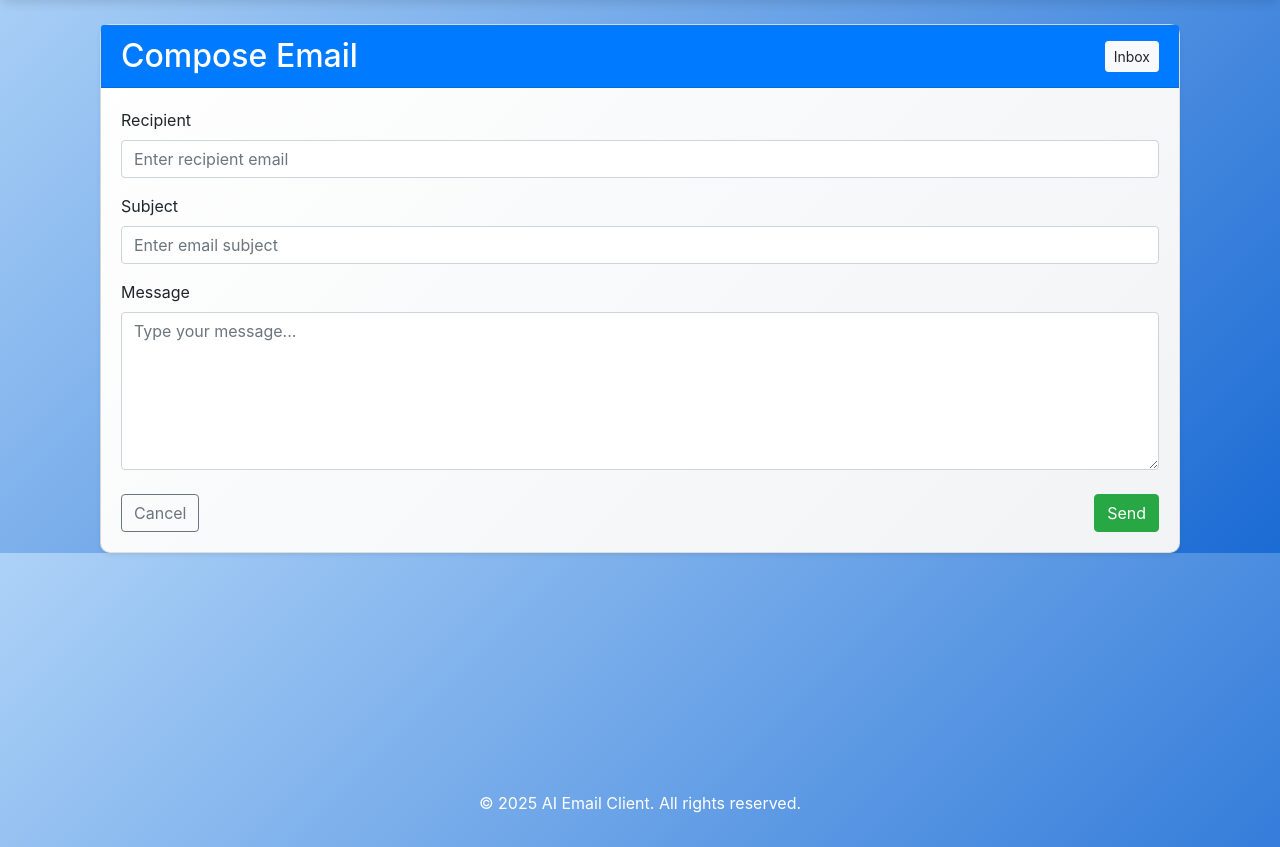
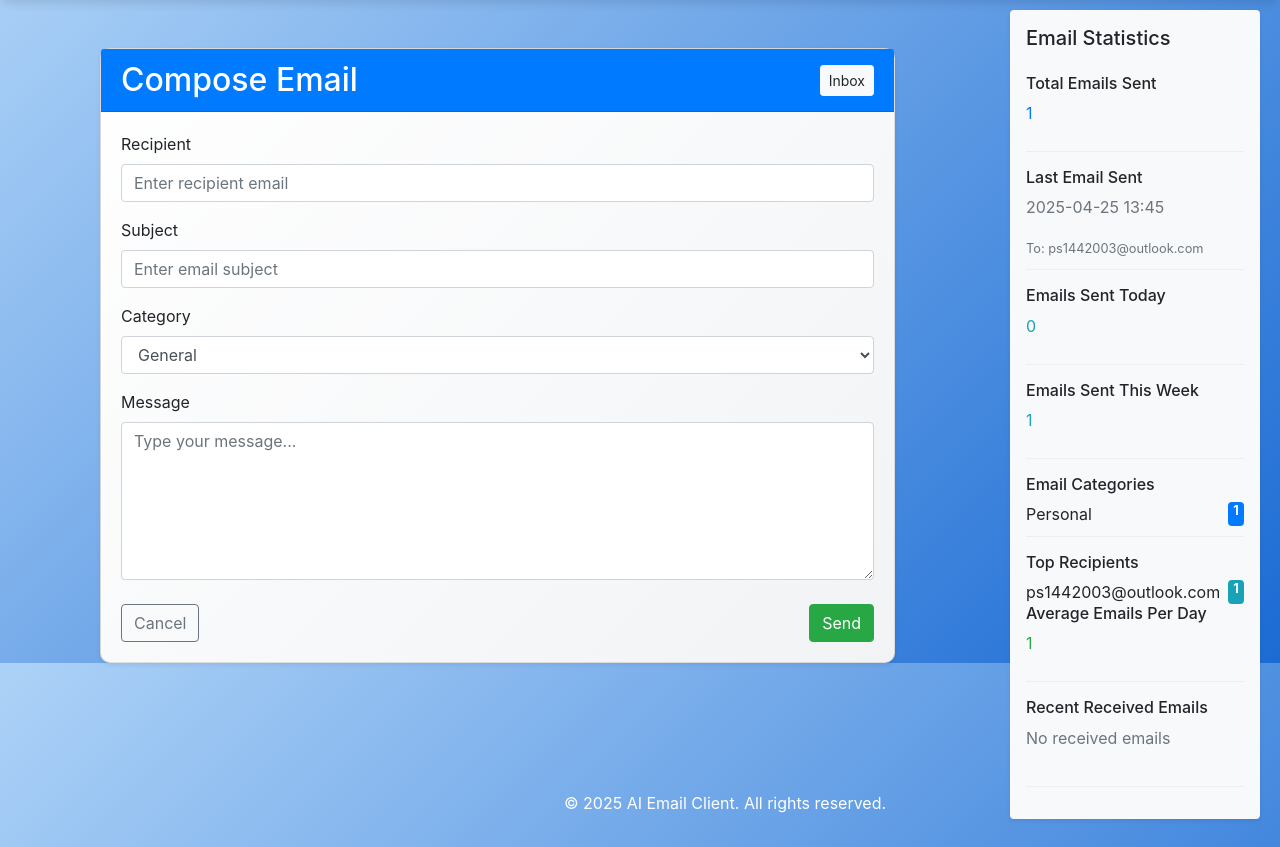
Before and after one commit to ProtoSol/AI-Email-Client, a Flask app: page /compose in a window 1280 px wide; the page is wider, and only the part inside the window is pictured. Shown: the part 70-917 px from the top of that part. Run offline with Flask 3, Linux system fonts and the light colour scheme; a user stored in the database is signed in; some libraries are stand-ins or nearby versions.

Commit message:
Categorization works

```diff
--- a/Project/forms.py
+++ b/Project/forms.py
@@ -1,6 +1,6 @@
 # app/forms.py
 from flask_wtf import FlaskForm
-from wtforms import StringField, PasswordField, SubmitField, FileField, TextAreaField, BooleanField
+from wtforms import StringField, PasswordField, SubmitField, FileField, TextAreaField, BooleanField, SelectField
 from wtforms.validators import DataRequired, Length, Email, EqualTo, ValidationError
 from Project.models import User
 from flask_wtf.file import FileAllowed
@@ -51,6 +51,12 @@ class ComposeEmailForm(FlaskForm):
     recipient = StringField('Recipient', validators=[DataRequired(), Email()])
     subject = StringField('Subject', validators=[DataRequired()])
     body = TextAreaField('Body', validators=[DataRequired()])
+    category = SelectField('Category',
+                         choices=[('General', 'General'),
+                                ('Work', 'Work'),
+                                ('Personal', 'Personal'),
+                                ('Important', 'Important')],
+                         validators=[DataRequired()])
     submit = SubmitField('Send')
 
 class RequestResetForm(FlaskForm):
--- a/Project/models.py
+++ b/Project/models.py
@@ -54,6 +54,7 @@ class Email(db.Model):
     body = db.Column(db.Text, nullable=False)
     date = db.Column(db.DateTime, nullable=False, default=datetime.utcnow)
     sender_id = db.Column(db.Integer, db.ForeignKey('user.id'), nullable=False)
+    category = db.Column(db.String(20), nullable=False, default='General')
 
     def __repr__(self):
-        return f"Email('{self.subject}', '{self.date}')"
+        return f"Email('{self.subject}', '{self.date}', '{self.category}')"
--- a/Project/routes.py
+++ b/Project/routes.py
@@ -7,6 +7,7 @@ from flask_login import login_user, current_user, logout_user, login_required
 from PIL import Image
 import os
 import secrets
+from datetime import datetime, timedelta
 
 # LOGIC FOR SAVING PROFILE PICTURE
 def save_picture(form_picture, old_picture):
@@ -48,7 +49,7 @@ def summarize():
 def home():
     if current_user.is_authenticated:
         return redirect(url_for('inbox'))
-    return render_template('home.html')
+    return render_template('home.html', datetime=datetime, timedelta=timedelta, Email=Email)
 
 # Register
 @app.route('/register', methods=['GET', 'POST'])
@@ -64,7 +65,7 @@ def register():
         db.session.commit()
         flash('Account created successfully!', 'success')
         return redirect(url_for('login'))
-    return render_template('register.html', form=form)
+    return render_template('register.html', form=form, datetime=datetime, timedelta=timedelta, Email=Email)
 
 # Login
 @app.route('/login', methods=['GET', 'POST'])
@@ -80,7 +81,7 @@ def login():
             return redirect(url_for('inbox'))
         else:
             flash('Login failed. Check email and password.', 'danger')
-    return render_template('login.html', form=form)
+    return render_template('login.html', form=form, datetime=datetime, timedelta=timedelta, Email=Email)
 
 # Account
 @app.route('/account', methods=['GET', 'POST'])
@@ -100,7 +101,7 @@ def account():
         form.username.data = current_user.username
         form.email.data = current_user.email
     image_file = url_for('static', filename='profile_pics/' + current_user.image_file)
-    return render_template('account.html', title='Account', image_file=image_file, form=form)
+    return render_template('account.html', title='Account', image_file=image_file, form=form, datetime=datetime, timedelta=timedelta, Email=Email)
 
 # Logout
 @app.route('/logout')
@@ -120,7 +121,7 @@ def reset_request():
         else:
             flash('No account found with that email.', 'warning')
             return redirect(url_for('reset_request'))
-    return render_template('reset_request.html', title='Reset Password', form=form)
+    return render_template('reset_request.html', title='Reset Password', form=form, datetime=datetime, timedelta=timedelta, Email=Email)
 
 @app.route('/reset_password_form/<email>', methods=['GET', 'POST'])
 def reset_password_form(email):
@@ -133,7 +134,7 @@ def reset_password_form(email):
             db.session.commit()
             flash('Your password has been updated!', 'success')
             return redirect(url_for('login'))
-    return render_template('reset_password.html', title='Reset Password', form=form, email=email)
+    return render_template('reset_password.html', title='Reset Password', form=form, email=email, datetime=datetime, timedelta=timedelta, Email=Email)
 
 @app.route("/reset_password/<token>", methods=['GET', 'POST'])
 def reset_password(token):
@@ -149,21 +150,21 @@ def reset_password(token):
         db.session.commit()
         flash('Your password has been reset.', 'success')
         return redirect(url_for('login'))
-    return render_template('reset_password.html', title='Reset Password', form=form)
+    return render_template('reset_password.html', title='Reset Password', form=form, datetime=datetime, timedelta=timedelta, Email=Email)
 
 # Inbox
 @app.route("/inbox")
 @login_required
 def inbox():
     emails = Email.query.filter_by(recipient=current_user.email).all()
-    return render_template('inbox.html', emails=emails)
+    return render_template('inbox.html', emails=emails, datetime=datetime, timedelta=timedelta, Email=Email)
 
 # Sent
 @app.route("/sent")
 @login_required
 def sent():
     sent_emails = Email.query.filter_by(sender_id=current_user.id).all()
-    return render_template('sent.html', sent_emails=sent_emails)
+    return render_template('sent.html', sent_emails=sent_emails, datetime=datetime, timedelta=timedelta, Email=Email)
 
 
 @app.route("/email/<int:email_id>")
@@ -172,7 +173,7 @@ def view_email(email_id):
     email = Email.query.get_or_404(email_id)
     if email.sender_id != current_user.id and email.recipient != current_user.email:
         abort(403)
-    return render_template('view_email.html', email=email)
+    return render_template('view_email.html', email=email, datetime=datetime, timedelta=timedelta, Email=Email)
 
 # Delete
 @app.route("/email/<int:email_id>/delete", methods=['POST'])
@@ -198,24 +199,32 @@ def compose():
         if user:
             subject = form.subject.data
             body = form.body.data
-            email = Email(sender=current_user.email, recipient=recipient, subject=subject, body=body, sender_id=current_user.id)
+            category = form.category.data
+            email = Email(sender=current_user.email, recipient=recipient, subject=subject, body=body, sender_id=current_user.id, category=category)
             db.session.add(email)
             db.session.commit()
             flash('Your email has been sent!', 'success')
+            # Create a new form instance to clear the fields
+            form = ComposeEmailForm()
             return redirect(url_for('compose'))
         else:
             flash('The recipient email does not exist.', 'danger')
             return redirect(url_for('compose'))
-    return render_template('compose.html', form=form)
+    return render_template('compose.html', form=form, datetime=datetime, timedelta=timedelta, Email=Email)
+
+@app.route("/inbox/<category>")
+@login_required
+def inbox_category(category):
+    emails = Email.query.filter_by(recipient=current_user.email, category=category).all()
+    return render_template('inbox.html', emails=emails, selected_category=category, datetime=datetime, timedelta=timedelta, Email=Email)
+
+@app.route("/sent/<category>")
+@login_required
+def sent_category(category):
+    sent_emails = Email.query.filter_by(sender_id=current_user.id, category=category).all()
+    return render_template('sent.html', sent_emails=sent_emails, selected_category=category, datetime=datetime, timedelta=timedelta, Email=Email)
 
 # About
 @app.route('/about')
 def about():
-    return render_template('about.html', title='About')
-
-# # Sent Emails
-# @app.route("/sent_emails")
-# @login_required
-# def sent_emails():
-#     emails = Email.query.filter_by(sender=current_user).all()
-#     return render_template('sent_emails.html', emails=emails)
+    return render_template('about.html', title='About', datetime=datetime, timedelta=timedelta, Email=Email)
--- a/Project/templates/compose.html
+++ b/Project/templates/compose.html
@@ -11,8 +11,13 @@
     }
 
     @keyframes fadeIn {
-        from { opacity: 0; }
-        to { opacity: 1; }
+        from {
+            opacity: 0;
+        }
+
+        to {
+            opacity: 1;
+        }
     }
 
     .card {
@@ -23,8 +28,15 @@
     }
 
     @keyframes slideUp {
-        from { transform: translateY(20px); opacity: 0; }
-        to { transform: translateY(0); opacity: 1; }
+        from {
+            transform: translateY(20px);
+            opacity: 0;
+        }
+
+        to {
+            transform: translateY(0);
+            opacity: 1;
+        }
     }
 </style>
 
@@ -35,22 +47,30 @@
             <a href="{{ url_for('inbox') }}" class="btn btn-light btn-sm">Inbox</a>
         </div>
         <div class="card-body">
-            <form method="POST" action="{{ url_for('compose') }}">
+            <form method="POST" action="{{ url_for('compose') }}" onsubmit="clearDrafts()">
                 {{ form.hidden_tag() }}
                 <div class="mb-3">
                     <label for="recipient" class="form-label"><i class="bi bi-person-fill"></i> Recipient</label>
-                    {{ form.recipient(class="form-control", id="recipient", placeholder="Enter recipient email", required="required") }}
+                    {{ form.recipient(class="form-control", id="recipient", placeholder="Enter recipient email",
+                    required="required") }}
                 </div>
                 <div class="mb-3">
                     <label for="subject" class="form-label"><i class="bi bi-pencil-fill"></i> Subject</label>
-                    {{ form.subject(class="form-control", id="subject", placeholder="Enter email subject", required="required") }}
+                    {{ form.subject(class="form-control", id="subject", placeholder="Enter email subject",
+                    required="required") }}
+                </div>
+                <div class="mb-3">
+                    <label for="category" class="form-label"><i class="bi bi-tag-fill"></i> Category</label>
+                    {{ form.category(class="form-control", id="category", required="required") }}
                 </div>
                 <div class="mb-3">
                     <label for="body" class="form-label"><i class="bi bi-chat-dots-fill"></i> Message</label>
-                    {{ form.body(class="form-control", id="body", rows=6, placeholder="Type your message...", required="required") }}
+                    {{ form.body(class="form-control", id="body", rows=6, placeholder="Type your message...",
+                    required="required") }}
                 </div>
                 <div class="d-flex justify-content-between mt-4">
-                    <a href="{{ url_for('inbox') }}" class="btn btn-outline-secondary"><i class="bi bi-x-circle"></i> Cancel</a>
+                    <a href="{{ url_for('inbox') }}" class="btn btn-outline-secondary"><i class="bi bi-x-circle"></i>
+                        Cancel</a>
                     <button type="submit" class="btn btn-success"><i class="bi bi-send-fill"></i> Send</button>
                 </div>
             </form>
@@ -60,7 +80,7 @@
 
 <!-- Auto-save Drafts -->
 <script>
-    document.addEventListener("DOMContentLoaded", function() {
+    document.addEventListener("DOMContentLoaded", function () {
         const recipient = document.getElementById("recipient");
         const subject = document.getElementById("subject");
         const body = document.getElementById("body");
@@ -81,5 +101,11 @@
         subject.addEventListener("input", () => localStorage.setItem("draftSubject", subject.value));
         body.addEventListener("input", () => localStorage.setItem("draftBody", body.value));
     });
+
+    function clearDrafts() {
+        localStorage.removeItem("draftRecipient");
+        localStorage.removeItem("draftSubject");
+        localStorage.removeItem("draftBody");
+    }
 </script>
 {% endblock %}
--- a/Project/templates/layout.html
+++ b/Project/templates/layout.html
@@ -1,31 +1,23 @@
 <!-- app/templates/layout.html -->
 <!DOCTYPE html>
 <html lang="en">
+
 <head>
     <meta charset="UTF-8" />
     <meta name="viewport" content="width=device-width, initial-scale=1.0" />
     <title>{% block title %}AI Email Client{% endblock %}</title>
 
     <!-- Bootstrap CSS -->
-    <link
-        href="https://stackpath.bootstrapcdn.com/bootstrap/4.5.2/css/bootstrap.min.css"
-        rel="stylesheet"
-    />
+    <link href="https://stackpath.bootstrapcdn.com/bootstrap/4.5.2/css/bootstrap.min.css" rel="stylesheet" />
     <link rel="stylesheet" href="{{ url_for('static', filename='css/style.css') }}" />
 </head>
+
 <body>
     <!-- Navbar -->
     <nav class="navbar navbar-expand-lg navbar-dark bg-transparent">
         <a class="navbar-brand" href="{{ url_for('home') }}">AI Email Client</a>
-        <button
-            class="navbar-toggler"
-            type="button"
-            data-toggle="collapse"
-            data-target="#navbarNav"
-            aria-controls="navbarNav"
-            aria-expanded="false"
-            aria-label="Toggle navigation"
-        >
+        <button class="navbar-toggler" type="button" data-toggle="collapse" data-target="#navbarNav"
+            aria-controls="navbarNav" aria-expanded="false" aria-label="Toggle navigation">
             <span class="navbar-toggler-icon"></span>
         </button>
         <div class="collapse navbar-collapse" id="navbarNav">
@@ -64,10 +56,18 @@
         </div>
     </nav>
 
-
     <!-- Main Content -->
     <div class="container mt-4">
+        <div class="row">
+            <div class="col-md-9">
                 {% block content %}{% endblock %}
+            </div>
+            {% if current_user.is_authenticated %}
+            <div class="col-md-3">
+                {% include 'sidebar.html' %}
+            </div>
+            {% endif %}
+        </div>
     </div>
 
     <!-- Footer -->
@@ -76,11 +76,8 @@
     </footer>
 
     <!-- Bootstrap JS -->
-    <script
-        src="https://code.jquery.com/jquery-3.5.1.min.js"
-    ></script>
-    <script
-        src="https://stackpath.bootstrapcdn.com/bootstrap/4.5.2/js/bootstrap.bundle.min.js"
-    ></script>
+    <script src="https://code.jquery.com/jquery-3.5.1.min.js"></script>
+    <script src="https://stackpath.bootstrapcdn.com/bootstrap/4.5.2/js/bootstrap.bundle.min.js"></script>
 </body>
+
 </html>
--- /dev/null
+++ b/Project/templates/sidebar.html
@@ -0,0 +1,194 @@
+{% if current_user.is_authenticated %}
+<!-- Sidebar Component -->
+<div class="sidebar bg-light p-3 rounded shadow-sm">
+    <h5 class="mb-4">Email Statistics</h5>
+
+    <div class="stat-item mb-3">
+        <h6>Total Emails Sent</h6>
+        <p class="text-primary">{{ current_user.emails|length }}</p>
+    </div>
+
+    <div class="stat-item mb-3">
+        <h6>Last Email Sent</h6>
+        {% if current_user.emails %}
+        <p class="text-muted">{{ current_user.emails[-1].date.strftime('%Y-%m-%d %H:%M') }}</p>
+        <small class="text-muted">To: {{ current_user.emails[-1].recipient }}</small>
+        {% else %}
+        <p class="text-muted">No emails sent yet</p>
+        {% endif %}
+    </div>
+
+    <div class="stat-item mb-3">
+        <h6>Emails Sent Today</h6>
+        {% set today = namespace(count=0) %}
+        {% for email in current_user.emails %}
+        {% if email.date.date() == datetime.utcnow().date() %}
+        {% set today.count = today.count + 1 %}
+        {% endif %}
+        {% endfor %}
+        <p class="text-info">{{ today.count }}</p>
+    </div>
+
+    <div class="stat-item mb-3">
+        <h6>Emails Sent This Week</h6>
+        {% set week = namespace(count=0) %}
+        {% set week_start = datetime.utcnow().date() - timedelta(days=7) %}
+        {% for email in current_user.emails %}
+        {% if email.date.date() >= week_start %}
+        {% set week.count = week.count + 1 %}
+        {% endif %}
+        {% endfor %}
+        <p class="text-info">{{ week.count }}</p>
+    </div>
+
+    <div class="stat-item mb-3">
+        <h6>Email Categories</h6>
+        <div class="category-stats">
+            {% set categories = {} %}
+            {% for email in current_user.emails %}
+            {% if email.category not in categories %}
+            {% set _ = categories.update({email.category: 1}) %}
+            {% else %}
+            {% set _ = categories.update({email.category: categories[email.category] + 1}) %}
+            {% endif %}
+            {% endfor %}
+            {% for category, count in categories.items() %}
+            <div class="d-flex justify-content-between">
+                <span>{{ category }}</span>
+                <span class="badge badge-primary">{{ count }}</span>
+            </div>
+            {% endfor %}
+        </div>
+    </div>
+
+    <div class="stat-item mb-3">
+        <h6>Top Recipients</h6>
+        <div class="recipient-stats">
+            {% set recipients = {} %}
+            {% for email in current_user.emails %}
+            {% if email.recipient not in recipients %}
+            {% set _ = recipients.update({email.recipient: 1}) %}
+            {% else %}
+            {% set _ = recipients.update({email.recipient: recipients[email.recipient] + 1}) %}
+            {% endif %}
+            {% endfor %}
+            {% for recipient, count in recipients.items()|sort(attribute='1', reverse=true) %}
+            {% if loop.index <= 5 %} <div class="d-flex justify-content-between">
+                <span>{{ recipient }}</span>
+                <span class="badge badge-info">{{ count }}</span>
+        </div>
+        {% endif %}
+        {% endfor %}
+    </div>
+
+    <div class="stat-item mb-3">
+        <h6>Average Emails Per Day</h6>
+        {% if current_user.emails %}
+        {% set first_email = current_user.emails|sort(attribute='date')|first %}
+        {% set days_since_first = (datetime.utcnow() - first_email.date).days %}
+        {% if days_since_first > 0 %}
+        <p class="text-success">{{ (current_user.emails|length / days_since_first)|round(1) }}</p>
+        {% else %}
+        <p class="text-success">{{ current_user.emails|length }}</p>
+        {% endif %}
+        {% else %}
+        <p class="text-muted">No emails sent yet</p>
+        {% endif %}
+    </div>
+
+    <div class="stat-item">
+        <h6>Recent Received Emails</h6>
+        <div class="recent-emails">
+            {% set received_emails =
+            Email.query.filter_by(recipient=current_user.email).order_by(Email.date.desc()).limit(3).all() %}
+            {% if received_emails %}
+            {% for email in received_emails %}
+            <div class="recent-email-item mb-2">
+                <div class="d-flex justify-content-between align-items-center">
+                    <small class="text-muted">{{ email.date.strftime('%Y-%m-%d %H:%M') }}</small>
+                    <span class="badge badge-secondary">{{ email.category }}</span>
+                </div>
+                <div class="email-sender">
+                    <strong>From:</strong> {{ email.sender }}
+                </div>
+                <div class="email-subject">
+                    <strong>Subject:</strong> {{ email.subject }}
+                </div>
+                <div class="email-preview text-muted">
+                    {{ email.body[:100] }}{% if email.body|length > 100 %}...{% endif %}
+                </div>
+                <a href="{{ url_for('view_email', email_id=email.id) }}"
+                    class="btn btn-sm btn-outline-primary mt-2">View</a>
+            </div>
+            {% if not loop.last %}
+            <hr class="my-2">
+            {% endif %}
+            {% endfor %}
+            {% else %}
+            <p class="text-muted">No received emails</p>
+            {% endif %}
+        </div>
+    </div>
+</div>
+
+<style>
+    .sidebar {
+        position: fixed;
+        right: 20px;
+        top: 80px;
+        width: 250px;
+        z-index: 1000;
+        max-height: calc(100vh - 100px);
+        overflow-y: auto;
+    }
+
+    .stat-item {
+        border-bottom: 1px solid #eee;
+        padding-bottom: 10px;
+    }
+
+    .stat-item:last-child {
+        border-bottom: none;
+    }
+
+    .category-stats,
+    .recipient-stats,
+    .recent-emails {
+        max-height: 150px;
+        overflow-y: auto;
+    }
+
+    .badge {
+        font-size: 0.8em;
+    }
+
+    .recent-email-item {
+        padding: 8px;
+        background-color: #f8f9fa;
+        border-radius: 4px;
+    }
+
+    .email-preview {
+        font-size: 0.85em;
+        margin-top: 5px;
+    }
+
+    /* Custom scrollbar for the sidebar */
+    .sidebar::-webkit-scrollbar {
+        width: 5px;
+    }
+
+    .sidebar::-webkit-scrollbar-track {
+        background: #f1f1f1;
+    }
+
+    .sidebar::-webkit-scrollbar-thumb {
+        background: #888;
+        border-radius: 5px;
+    }
+
+    .sidebar::-webkit-scrollbar-thumb:hover {
+        background: #555;
+    }
+</style>
+{% endif %}
```
Also changed, not shown: Project/static/css/style.css (+11 -7 lines), Project/templates/inbox.html (+44 -11 lines), Project/templates/login.html (+27 -6 lines), Project/templates/sent.html (+33 -8 lines), Project/templates/view_email.html (+15 -8 lines), migrations/versions/41c2643e7c69_add_category_field_to_email_model.py (added, +32 -0 lines), instance/site.db. Lines whose indentation alone changed are shown as unchanged.
